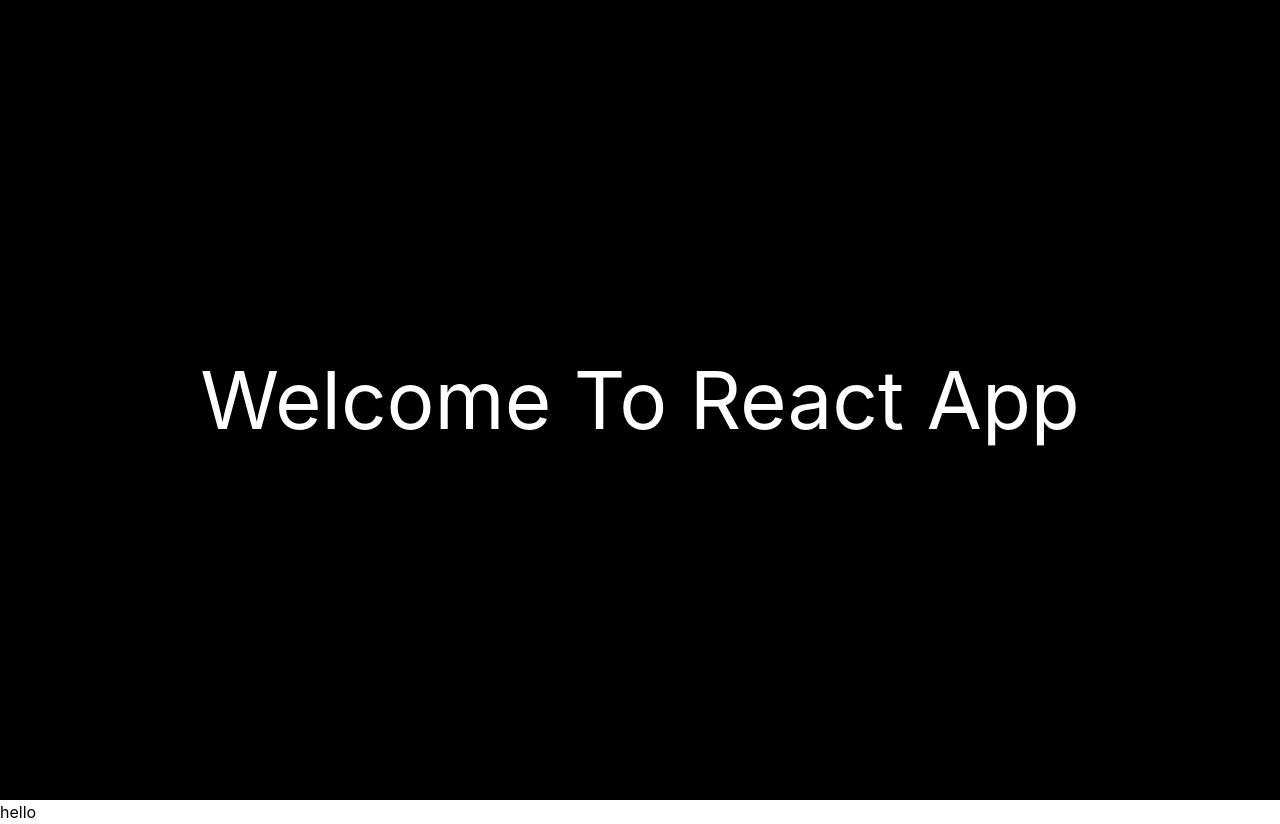
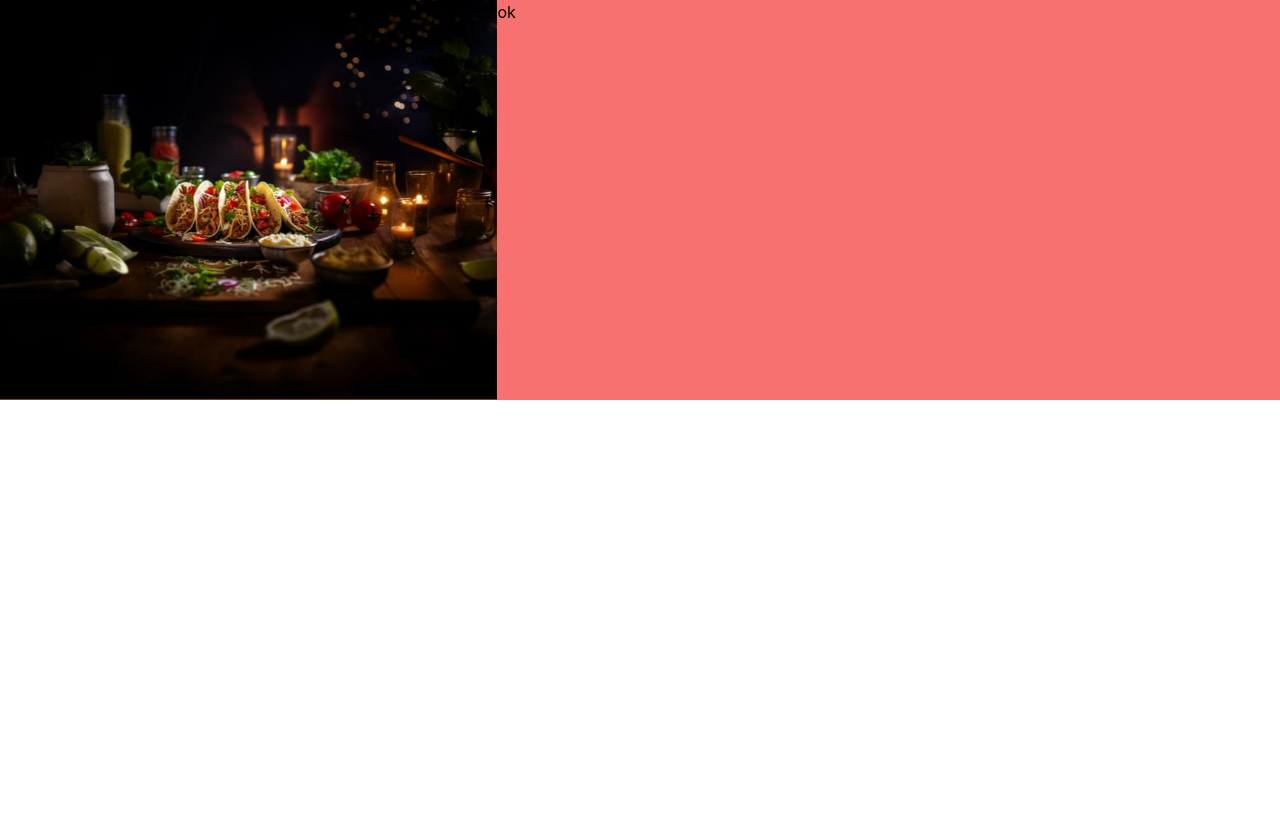
Before and after one commit to preysent/fusion-feast-house, a React (Create React App) app: page / in a window 1280 px wide. After the commit the page ends 800 px from the top, so only its background shows below. Built offline with nearby package versions, Linux system fonts and the light colour scheme.

Commit message:
basic str

```diff
--- a/src/App.js
+++ b/src/App.js
@@ -1,15 +1,11 @@
 import './App.css';
+import Main from './components/Main.js';
 
 function App() {
   return (
-    <>
-    <div className='bg-black text-white h-[100vh] flex justify-center items-center'>
-      <h1 className='text-[10vh] capitalize'>welcome to react app </h1>
+    <div >
+      <Main />
     </div>
-    <div>
-       <p>hello</p>
-    </div>
-    </>
   );
 }
 
--- /dev/null
+++ b/src/components/Main.js
@@ -0,0 +1,17 @@
+import React from 'react'
+import Navbar from './header/Navbar'
+import AboutCart from './main/AboutCart'
+
+const Main = () => {
+    return (
+        <>
+            {/* <Navbar /> */}
+            <div className='container m-auto'>
+                <AboutCart/>
+            </div>
+
+        </>
+    )
+}
+
+export default Main
--- /dev/null
+++ b/src/components/header/Navbar.js
@@ -0,0 +1,11 @@
+import React from 'react'
+
+const Navbar = () => {
+  return (
+    <>
+       <nav className='p-10 text-center bg-slate-400'> the nave bar </nav>
+    </>
+  )
+}
+
+export default Navbar
--- /dev/null
+++ b/src/components/main/AboutCart.js
@@ -0,0 +1,26 @@
+import React from 'react'
+import img from '../../assests/image 13.png'
+
+const AboutCart = () => {
+    return (
+        <div>
+            <div className=' bg-yellow-700 '>
+
+                <div className='flex h-[25rem]'>
+                    <img className='object-cover' src={img} />
+
+
+                    <div className='bg-red-400 grow'>
+                        ok
+                    </div>
+
+                </div>
+
+
+
+            </div>
+        </div>
+    )
+}
+
+export default AboutCart
```
